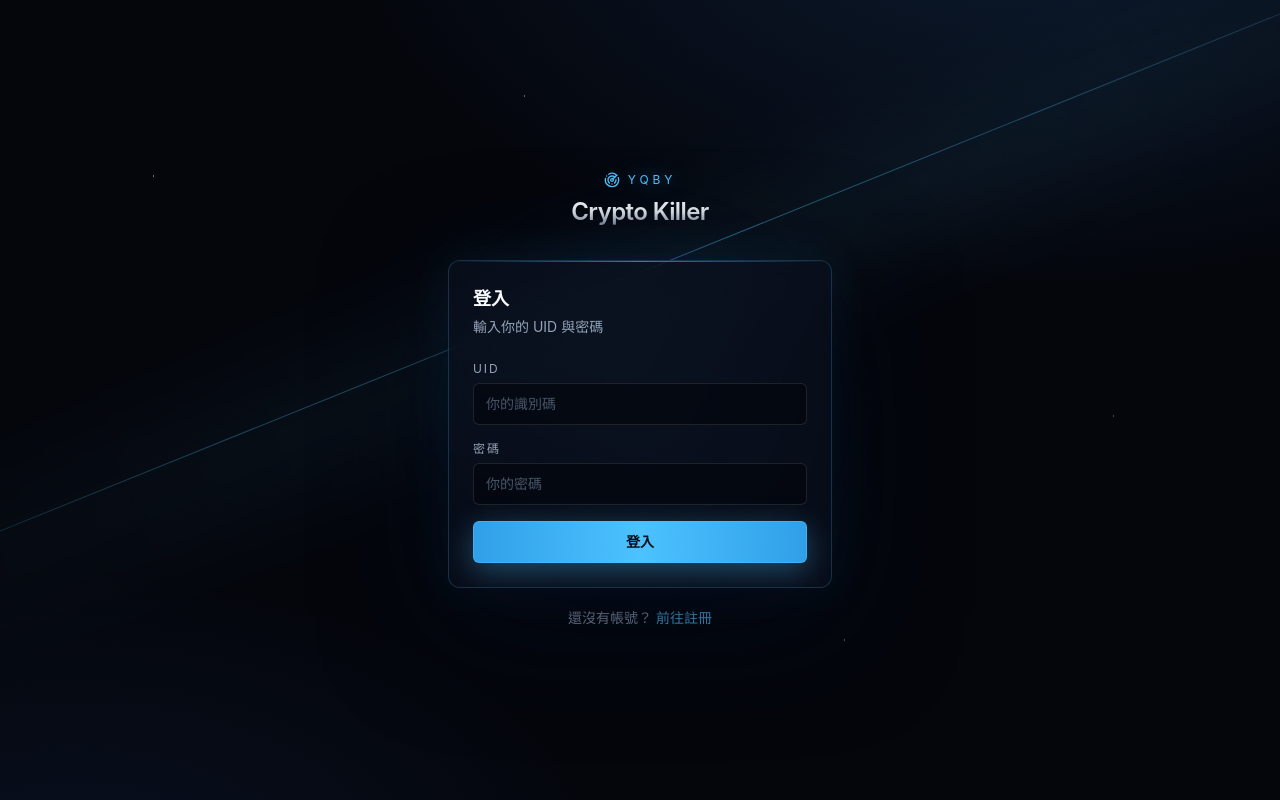
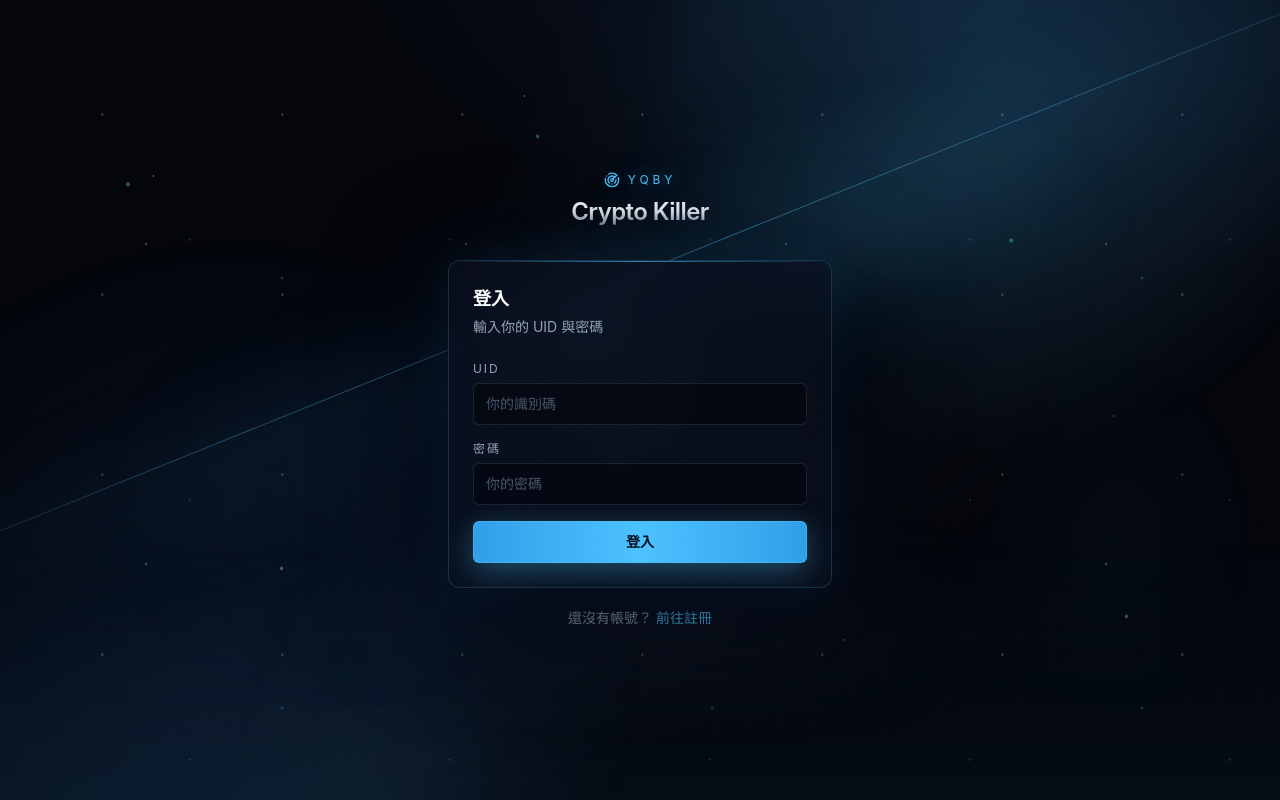
Before and after one commit to daniel921213/YQBY-agent, a Next.js app in the folder frontend/: page /login in a window 1280 px wide. Built offline with nearby package versions, Linux system fonts and the light colour scheme; no server answers.

Commit message:
Add deep-space particle field

```diff
--- a/frontend/app/globals.css
+++ b/frontend/app/globals.css
@@ -224,9 +224,186 @@
   left: 130%;
 }
 
+.space-particle-field {
+  position: fixed;
+  inset: 0;
+  z-index: 0;
+  pointer-events: none;
+  overflow: hidden;
+  background:
+    radial-gradient(circle at 78% 12%, rgba(76, 194, 255, 0.16), transparent 30%),
+    radial-gradient(circle at 18% 82%, rgba(56, 130, 220, 0.1), transparent 34%);
+}
+
+.space-particle-field::before {
+  content: "";
+  position: absolute;
+  inset: -20%;
+  opacity: 0.22;
+  background:
+    linear-gradient(115deg, transparent 0 42%, rgba(76, 194, 255, 0.1) 48%, transparent 54%),
+    linear-gradient(145deg, transparent 0 56%, rgba(143, 169, 201, 0.08) 61%, transparent 67%);
+  transform: translate3d(-2%, 0, 0);
+  animation: cosmic-sweep 22s ease-in-out infinite alternate;
+}
+
+.space-particle-auth {
+  opacity: 1.18;
+}
+
+.space-nebula,
+.space-stars,
+.space-drift-particles,
+.space-scanline {
+  position: absolute;
+  inset: 0;
+}
+
+.space-nebula {
+  filter: blur(20px);
+  opacity: 0.36;
+  transform: translate3d(0, 0, 0);
+}
+
+.space-nebula-a {
+  background:
+    radial-gradient(closest-side at 68% 28%, rgba(76, 194, 255, 0.2), transparent 70%),
+    radial-gradient(closest-side at 28% 62%, rgba(56, 130, 220, 0.12), transparent 74%);
+  animation: nebula-drift-a 18s ease-in-out infinite alternate;
+}
+
+.space-nebula-b {
+  background:
+    radial-gradient(closest-side at 52% 78%, rgba(143, 169, 201, 0.12), transparent 72%),
+    radial-gradient(closest-side at 86% 68%, rgba(76, 194, 255, 0.1), transparent 76%);
+  animation: nebula-drift-b 24s ease-in-out infinite alternate;
+}
+
+.space-stars-far {
+  opacity: 0.46;
+  background-image:
+    radial-gradient(circle, rgba(230, 237, 247, 0.62) 0 1px, transparent 1.5px),
+    radial-gradient(circle, rgba(76, 194, 255, 0.48) 0 1px, transparent 1.5px);
+  background-position: 0 0, 42px 74px;
+  background-size: 180px 180px, 260px 260px;
+  animation: star-drift-far 80s linear infinite;
+}
+
+.space-stars-near {
+  opacity: 0.36;
+  background-image:
+    radial-gradient(circle, rgba(230, 237, 247, 0.82) 0 1px, transparent 1.6px),
+    radial-gradient(circle, rgba(76, 194, 255, 0.62) 0 1.2px, transparent 1.8px);
+  background-position: 18px 36px, 110px 20px;
+  background-size: 320px 320px, 430px 430px;
+  animation: star-drift-near 55s linear infinite;
+}
+
+.space-drift-particles {
+  opacity: 0.72;
+  background:
+    radial-gradient(circle at 10% 24%, rgba(76, 194, 255, 0.7) 0 1.5px, transparent 2.4px),
+    radial-gradient(circle at 22% 72%, rgba(230, 237, 247, 0.65) 0 1px, transparent 2px),
+    radial-gradient(circle at 42% 18%, rgba(76, 194, 255, 0.64) 0 1.2px, transparent 2.2px),
+    radial-gradient(circle at 62% 48%, rgba(230, 237, 247, 0.52) 0 1px, transparent 2px),
+    radial-gradient(circle at 79% 31%, rgba(76, 194, 255, 0.7) 0 1.4px, transparent 2.4px),
+    radial-gradient(circle at 88% 78%, rgba(230, 237, 247, 0.56) 0 1px, transparent 2px);
+  animation: particle-float 12s ease-in-out infinite alternate;
+}
+
+.space-scanline {
+  opacity: 0.12;
+  background:
+    linear-gradient(180deg, transparent, rgba(76, 194, 255, 0.45), transparent),
+    repeating-linear-gradient(
+      90deg,
+      transparent 0 32px,
+      rgba(76, 194, 255, 0.08) 33px,
+      transparent 34px
+    );
+  transform: translateY(-60%);
+  animation: scanline-pass 11s ease-in-out infinite;
+}
+
+@keyframes cosmic-sweep {
+  from {
+    transform: translate3d(-4%, -1%, 0) rotate(0.001deg);
+  }
+  to {
+    transform: translate3d(4%, 1%, 0) rotate(0.001deg);
+  }
+}
+
+@keyframes nebula-drift-a {
+  from {
+    transform: translate3d(-1.5%, 0.5%, 0) scale(1);
+  }
+  to {
+    transform: translate3d(1%, -1%, 0) scale(1.04);
+  }
+}
+
+@keyframes nebula-drift-b {
+  from {
+    transform: translate3d(1%, -1%, 0) scale(1.02);
+  }
+  to {
+    transform: translate3d(-1.5%, 1%, 0) scale(1);
+  }
+}
+
+@keyframes star-drift-far {
+  from {
+    background-position: 0 0, 42px 74px;
+  }
+  to {
+    background-position: 180px 360px, 302px 594px;
+  }
+}
+
+@keyframes star-drift-near {
+  from {
+    background-position: 18px 36px, 110px 20px;
+  }
+  to {
+    background-position: -302px 516px, -320px 450px;
+  }
+}
+
+@keyframes particle-float {
+  from {
+    transform: translate3d(0, 0, 0);
+    opacity: 0.5;
+  }
+  to {
+    transform: translate3d(0, -18px, 0);
+    opacity: 0.82;
+  }
+}
+
+@keyframes scanline-pass {
+  0%,
+  18% {
+    transform: translateY(-70%);
+  }
+  58% {
+    transform: translateY(78%);
+  }
+  100% {
+    transform: translateY(78%);
+  }
+}
+
 @media (prefers-reduced-motion: reduce) {
   .animate-ember-pulse,
-  .animate-core-breathe {
+  .animate-core-breathe,
+  .space-particle-field::before,
+  .space-nebula-a,
+  .space-nebula-b,
+  .space-stars-far,
+  .space-stars-near,
+  .space-drift-particles,
+  .space-scanline {
     animation: none;
   }
   .lift {
--- a/frontend/app/page.tsx
+++ b/frontend/app/page.tsx
@@ -11,6 +11,7 @@
 import { AnomalyHistoryModal } from "@/components/dashboard/AnomalyHistoryModal";
 import { AnalystChat } from "@/components/analyst/AnalystChat";
 import { AuthGuard } from "@/components/auth/AuthGuard";
+import { SpaceParticleField } from "@/components/visual/SpaceParticleField";
 import { useMarketAnalysis } from "@/hooks/useMarketAnalysis";
 import { useMarketScan } from "@/hooks/useMarketScan";
 
@@ -54,8 +55,9 @@
   ];
 
   return (
-    <main className="min-h-screen px-4 py-5 sm:px-6 lg:px-8">
-      <div className="mx-auto flex w-full max-w-7xl flex-col gap-5">
+    <main className="relative min-h-screen overflow-hidden px-4 py-5 sm:px-6 lg:px-8">
+      <SpaceParticleField />
+      <div className="relative z-10 mx-auto flex w-full max-w-7xl flex-col gap-5">
         <MarketHeader
           onRefresh={refresh}
           updatedLabel={updatedLabel}
--- a/frontend/components/auth/AuthShell.tsx
+++ b/frontend/components/auth/AuthShell.tsx
@@ -1,5 +1,6 @@
 import Link from "next/link";
 import { Radar } from "lucide-react";
+import { SpaceParticleField } from "@/components/visual/SpaceParticleField";
 
 interface AuthShellProps {
   title: string;
@@ -11,6 +12,7 @@
 export function AuthShell({ title, subtitle, children, footer }: AuthShellProps) {
   return (
     <main className="relative flex min-h-screen items-center justify-center overflow-hidden px-4 py-10">
+      <SpaceParticleField variant="auth" />
       {/* 氛圍層（純色彩光效，無圖形）：一道斜射光束 + 卡片後方呼吸的能量核 */}
       <div
         aria-hidden
@@ -25,7 +27,7 @@
         className="animate-core-breathe pointer-events-none absolute left-1/2 top-1/2 h-[620px] w-[620px] rounded-full bg-[radial-gradient(closest-side,rgba(76,194,255,0.16),rgba(76,194,255,0.05)_45%,transparent_72%)]"
       />
 
-      <div className="relative w-full max-w-sm">
+      <div className="relative z-10 w-full max-w-sm">
         <Link
           href="/"
           className="mb-8 flex flex-col items-center gap-2 text-center transition hover:opacity-90"
--- /dev/null
+++ b/frontend/components/visual/SpaceParticleField.tsx
@@ -0,0 +1,19 @@
+interface SpaceParticleFieldProps {
+  variant?: "dashboard" | "auth";
+}
+
+export function SpaceParticleField({ variant = "dashboard" }: SpaceParticleFieldProps) {
+  return (
+    <div
+      aria-hidden
+      className={`space-particle-field ${variant === "auth" ? "space-particle-auth" : ""}`}
+    >
+      <div className="space-nebula space-nebula-a" />
+      <div className="space-nebula space-nebula-b" />
+      <div className="space-stars space-stars-far" />
+      <div className="space-stars space-stars-near" />
+      <div className="space-drift-particles" />
+      <div className="space-scanline" />
+    </div>
+  );
+}
```
